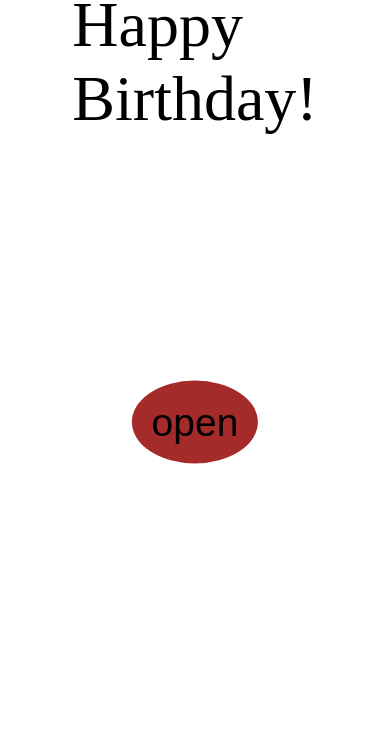
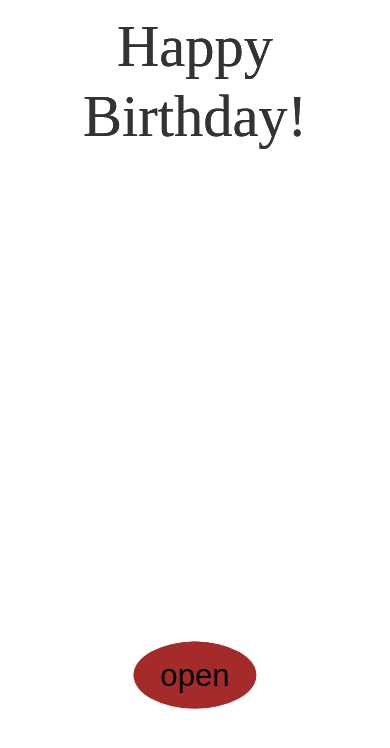
Before and after one commit to 2019junstudio/Happybirthday, a plain HTML site: page index.html in a window 390 px wide. Drawn offline with Linux system fonts and the light colour scheme.

Commit message:
Update index.html

```diff
--- a/index.html
+++ b/index.html
@@ -2,35 +2,73 @@
 <html lang="en">
     <head>
         <meta charset="UTF-8">
-        <meta name="viewport" content="width=device-width, initial-scale = 1.0">
+        <meta name="viewport" content="width=device-width, initial-scale=1.0">
         <style>
+            body {
+                margin: 0;
+                padding: 0;
+            }
+
             .center {
                 position: absolute;
                 left: 50%;
-                transform: translatex(-50%) translateY(-150%);
+                transform: translateX(-50%) translateY(-150%);
                 bottom: 50%;
-                font-size: 400%;
+                font-size: 10vw; /* 텍스트 크기를 화면 크기 기반으로 조절 */
+                text-align: center;
+                color: #333;
+                line-height: 1.2;
             }
+
             .button {
                 position: absolute;
-                right: 50%;
-                transform: translatex(50%) translateY(50%);
-                bottom: 50%;
-                font-size: 10vw;
+                left: 50%;
+                transform: translateX(-50%) translateY(50%);
+                bottom: 20%;
+                font-size: 5vw; /* 버튼 크기도 화면에 맞게 조절 */
                 background-color: brown;
                 color: black;
                 border: none;
-                padding: 5% 5%;
-                border-radius: 100%;
+                padding: 3% 5%; /* 여백을 설정해버리면 크기 조절 가능 */
+                border-radius: 50%;
                 cursor: pointer;
+                transition: background-color 0.3s ease; /* 버튼 색상 변화를 부드럽게 */
             }
-            .button:hover{
+
+            .button:hover {
                 background-color: #3B0B0B;
+            }
+
+            /* 모바일 화면에서 텍스트와 버튼 크기를 추가로 조정 */
+            @media (max-width: 768px) {
+                .center {
+                    font-size: 12vw; /* 모바일에서는 텍스트 크기 더 크게 */
+                }
+                .button {
+                    font-size: 7vw; /* 모바일에서 버튼 크기 조정 */
+                    padding: 4% 6%;
+                }
+            }
+
+            @media (max-width: 480px) {
+                .center {
+                    font-size: 15vw; /* 더 작은 화면에서는 텍스트 크기를 더 작게 */
+                }
+                .button {
+                    font-size: 8vw; /* 더 작은 화면에서는 버튼을 좀 더 크게 */
+                }
             }
         </style>
     </head>
     <body>
         <p class="center">Happy Birthday!</p>
+        <!-- 버튼 클릭 시 'celebrate.html'로 이동 -->
+        <button class="button" onclick="window.location.href='celerbratepage/celerbrate.html'">Open</button>
+    </body>
+</html>
+
+    <body>
+        <p class="center">Happy Birthday!</p>
         <button class="button" onclick="window.location.href='celerbratepage/celerbrate.html'">open</button>
     </body>
 </html>
```
